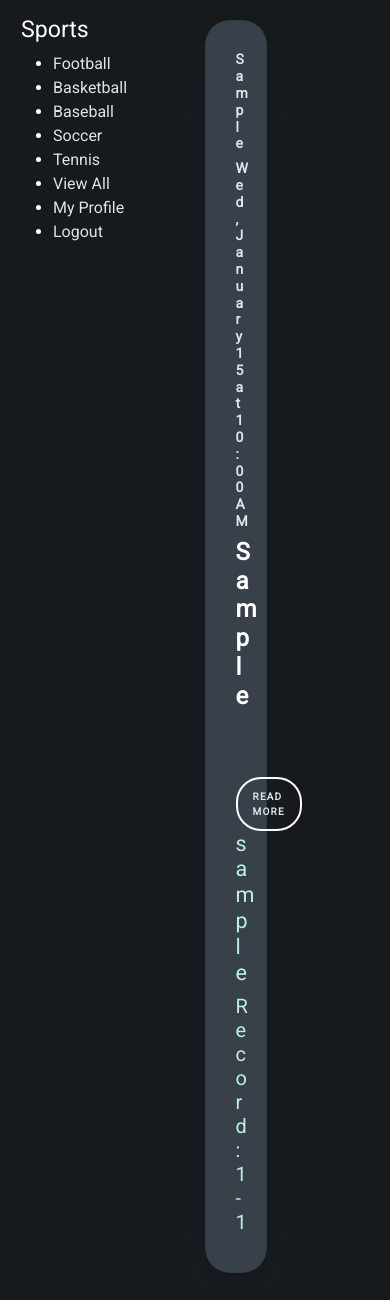
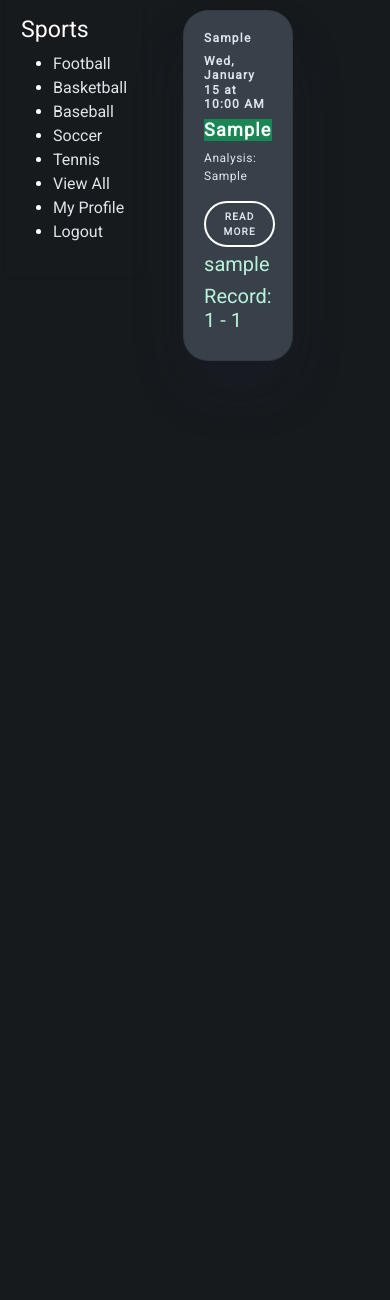
Before and after one commit to DenyusKeys/betSocial, a Node server app: page /feed in a window 390 px wide. Shown: the part 65-1365 px from the top of the page. After the commit the page ends 426 px from the top, so only its background shows below. Run offline with Node 20, Linux system fonts and the light colour scheme; a user stored in the database is signed in; tables that the repository leaves empty hold one stand-in row (values such as "Sample post"); some libraries are stand-ins or nearby versions.

Commit message:
Updated the responsiveness of the website to render 3, 2, or 1 card depending on screen size.  Fixed the filtering by sport in the sidebar. (Had to include the user: req.user in the getSportFeed function)

```diff
--- a/controllers/posts.js
+++ b/controllers/posts.js
@@ -82,7 +82,7 @@ getUserProfile: async (req, res) => {
       });
       });
       //Render feed and pass the filtered posts and sport name
-      res.render("feedCurrent.ejs", { posts, sport: formattedSport});
+      res.render("feedCurrent.ejs", { posts, sport: formattedSport, user:req.user});
     } catch (err) {
       console.log(err);
     }
--- a/public/css/style.css
+++ b/public/css/style.css
@@ -28,19 +28,6 @@
   top: 20px;
   height: fit-content;
 }
-@media (max-width: 1024px) {
-  .wrapper {
-    max-width: 700px; /* narrower on tablets */
-    padding: 0 15px;
-  }
-}
-
-@media (max-width: 600px) {
-  .wrapper {
-    max-width: 100%; /* full width on small screens */
-    padding: 0 10px;
-  }
-}
 
 a:link, a:visited, a:active{
     text-decoration: none;
@@ -63,13 +50,7 @@ a:hover{
      text-align: center;
      color: #4181ee;
 }
-.wrapper {
-  width: 100%;
-  max-width: 1200px; /* max width on large screens */
-  margin: 0 auto;
-  padding: 0 20px; /* side padding on all screens */
-  box-sizing: border-box;
-}
+
 .profile-card{
   flex: 0 1 calc(50% - 40px); /* Two cards per row with margin accounted */
   border-radius: 25px;
@@ -129,15 +110,20 @@ a:hover{
  .card-btn{
      all: unset;
      display: block;
-     margin-left: auto;
+     width: 70%;
      border: 2px solid #FFF;
      padding: 10px 15px;
      border-radius: 25px;
-     font-size: 10px;
+     font-size: 15px;
      font-weight: 600;
      transition: all 0.5s;
      cursor: pointer;
      letter-spacing: 1.2px;
+       margin: 5px auto;
+  display: flex;
+  justify-content: center;
+  align-items: center;
+  text-align: center;
 }
  .card-btn:hover{
     color:#02b875;
@@ -273,3 +259,94 @@ a:hover{
   font-weight: 500;
   margin: 0;
 }
+
+@media (max-width: 1400px) {
+  .bet-list {
+    display: flex;
+    flex-wrap: wrap;
+    flex-direction: row;
+    justify-content: space-between;
+    align-items: flex-start;
+    padding: 0;
+  }
+
+  .card, .profile-card {
+    flex: 0 1 calc(50% - 20px); /* Two cards per row with spacing */
+    max-width: calc(50% - 20px);
+    margin: 10px;
+    padding: 20px;
+    box-sizing: border-box;
+  }
+
+  .card {
+    width: 50%;
+  }
+
+  .card-sport {
+  font-size: clamp(12px, 1.8vw, 14px);
+}
+
+.card-bet {
+  font-size: clamp(18px, 3vw, 24px);
+}
+
+.card-content {
+  font-size: clamp(12px, 1.6vw, 14px);
+  line-height: 1.5;
+}
+
+.card-btn {
+  font-size: clamp(10px, 1.4vw, 12px);
+  padding: clamp(6px, 1.2vw, 10px) clamp(10px, 2vw, 15px);
+  width: 70%;
+  margin: 5px auto;
+  display: flex;
+  justify-content: center;
+  align-items: center;
+  text-align: center;
+}
+
+.bet-author {
+  font-size: clamp(20px, 1.5vw, 13px);
+}
+}
+
+@media (max-width: 1179px) {
+  .bet-list {
+    flex-direction: column;
+    align-items: center;
+  }
+
+  .card, .profile-card {
+    flex: 0 1 100%;
+    max-width: 100%;
+    margin: 10px 0;
+    padding: 20px;
+  }
+
+  .card {
+    width: 100%;
+  }
+
+  .card-sport {
+  font-size: clamp(12px, 1.8vw, 14px);
+}
+
+.card-bet {
+  font-size: clamp(18px, 3vw, 24px);
+}
+
+.card-content {
+  font-size: clamp(12px, 1.6vw, 14px);
+  line-height: 1.5;
+}
+
+.card-btn {
+  font-size: clamp(10px, 1.4vw, 12px);
+  padding: clamp(6px, 1.2vw, 10px) clamp(10px, 2vw, 15px);
+}
+
+.bet-author {
+  font-size: clamp(20px, 1.5vw, 13px);
+}
+}
--- a/views/feedCurrent.ejs
+++ b/views/feedCurrent.ejs
@@ -23,8 +23,8 @@
             <h4 class="bet-author"><%= posts[i].createdBy.userName %></h4>
             <h5 class="bet-author">Record: <%= posts[i].createdBy.wins %> - <%= posts[i].createdBy.losses %></h5>
           </a>
-          <% if (user.userName === 'AroundTheWeb') { %>
-            <!-- Show admin-only buttons -->
+          <!-- Show admin-only buttons -->
+          <% if (user && user.userName === 'AroundTheWeb') { %>
             <form action="/post/addWin/<%= posts[i]._id %>?_method=PUT" method="POST">
               <button class="btn mb-2 mr-2 btn-success" type="submit">Winner</button>
             </form>
--- a/views/partials/sidebar.ejs
+++ b/views/partials/sidebar.ejs
@@ -11,3 +11,4 @@
     <li><a href="/logout">Logout</a></li>
   </ul>
 </aside>
+<script src="/js/teamFilter.js"></script>
--- a/views/profile.ejs
+++ b/views/profile.ejs
@@ -40,6 +40,7 @@
             </form>
           </div>
       </div>
+      <!-- Display previous bets -->
       <div class="col-6">
         <div class="row justify-content-center mt-5">
           <a class="btn btn-primary" href="/feed">Return to Feed</a>
```
Lines whose indentation alone changed are shown as unchanged.
